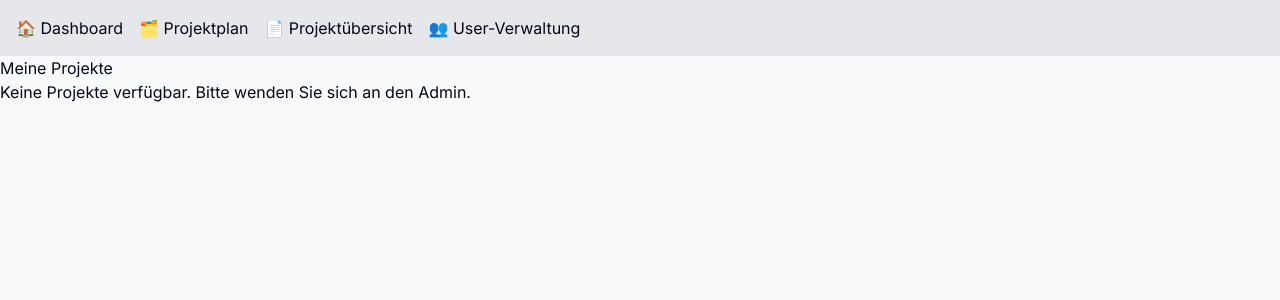
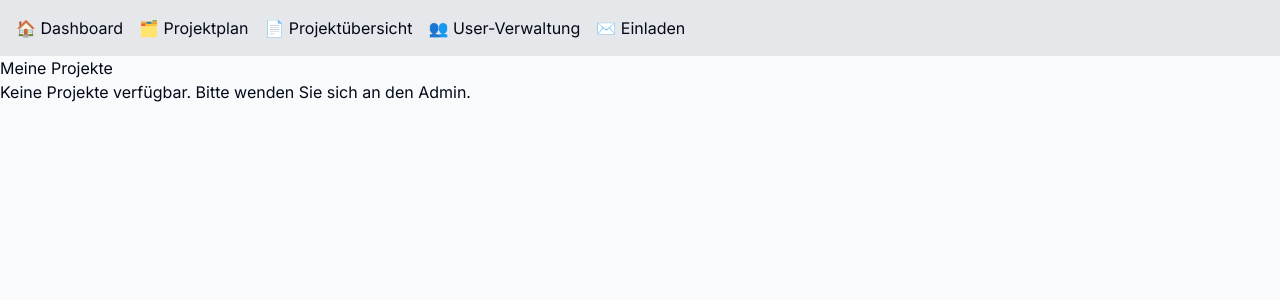
Before and after one commit to styliamo/doesinger-app, a React (Vite) app: page / in a window 1280 px wide. Shown: the top 300 px of the page. Built offline with nearby package versions, Linux system fonts and the light colour scheme; sample sign-in values are in the browser's storage.

Commit message:
feat: add InviteUser route and navigation

```diff
--- a/src/App.tsx
+++ b/src/App.tsx
@@ -3,6 +3,7 @@ import ProjectOverview from "./pages/ProjectOverview";
 import ProjectPlan from "./pages/ProjectPlan";
 import UserManagement from "./pages/UserManagement";
 import ProfileSetup from "./pages/ProfileSetup";
+import InviteUser from "./pages/InviteUser";
 
 export default function App() {
   const profile = JSON.parse(localStorage.getItem("profile") || "null");
@@ -14,7 +15,7 @@ export default function App() {
         <Link className="mr-4" to="/plan">🗂️ Projektplan</Link>
         <Link className="mr-4" to="/overview">📄 Projektübersicht</Link>
         <Link className="mr-4" to="/users">👥 User-Verwaltung</Link>
-        {!profile && <Link className="mr-4" to="/setup">🛠️ Profil einrichten</Link>}
+        <Link className="mr-4" to="/invite">✉️ Einladen</Link>
       </nav>
       <Routes>
         <Route path="/" element={<ProjectOverview />} />
@@ -22,6 +23,7 @@ export default function App() {
         <Route path="/overview" element={<ProjectOverview />} />
         <Route path="/users" element={<UserManagement />} />
         <Route path="/setup" element={<ProfileSetup />} />
+        <Route path="/invite" element={<InviteUser />} />
       </Routes>
     </Router>
   );
```
